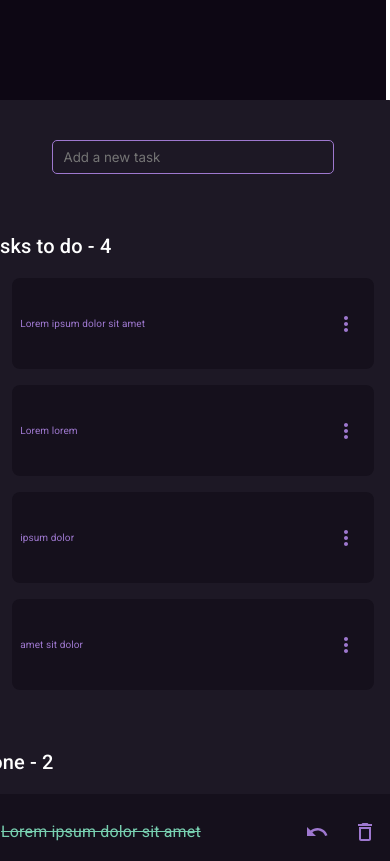
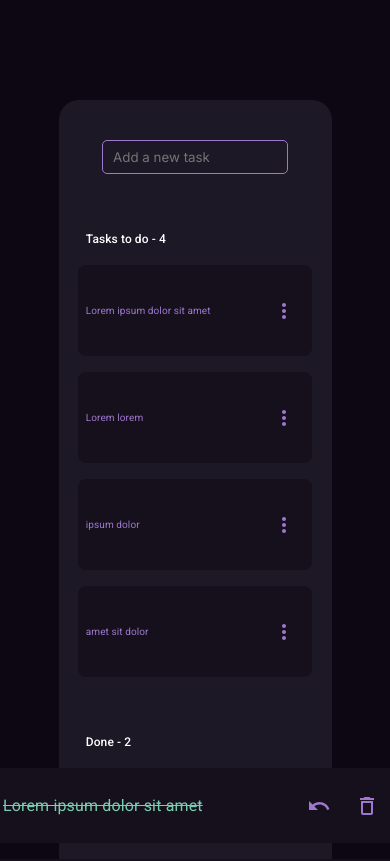
Before and after one commit to bilalseen/todolist-mui, a React (Create React App) app: page / in a window 390 px wide. Shown: the top 861 px of the page. Built offline with nearby package versions, Linux system fonts and the light colour scheme.

Commit message:
style: Refactor styles for responsiveness
- Update styling to ensure responsiveness across different screen sizes.
- Adjust layout, spacing, and sizing to provide optimal viewing experience on various devices.
- Utilize responsive design principles to enhance usability and accessibility.

```diff
--- a/src/App.js
+++ b/src/App.js
@@ -57,8 +57,8 @@ const App = () => {
     <Box
       sx={{
         bgcolor: "#0D0714",
-        width: "99vw",
         paddingBlock: "100px",
+        height: "100%",
         display: "flex",
         justifyContent: "center",
         alignItems: "center",
@@ -66,8 +66,8 @@ const App = () => {
     >
       <Box
         sx={{
-          width: 583,
-          minHeight: 658,
+          width: { xs: "70%", sm: "60%", md: "50%", lg: "40%", xl: "30%" },
+          minHeight: "75%",
           bgcolor: "#1D1825",
           borderRadius: 5,
           paddingBlock: 5,
@@ -87,7 +87,11 @@ const App = () => {
             minHeight: 250,
           }}
         >
-          <Typography variant="h6" sx={{ width: 430, color: "white" }}>
+          <Typography
+            variant="h6"
+            sx={{ width: "80%", color: "white" }}
+            fontSize={{ xs: 12, sm: 14, md: 16 }}
+          >
             Tasks to do - {todoData.length}
           </Typography>
           {todoData.map((item, index) => (
@@ -110,7 +114,11 @@ const App = () => {
             minHeight: 250,
           }}
         >
-          <Typography variant="h6" sx={{ width: 430, color: "white" }}>
+          <Typography
+            variant="h6"
+            sx={{ width: "80%", color: "white" }}
+            fontSize={{ xs: 12, sm: 14, md: 16 }}
+          >
             Done - {todoDataDone.length}
           </Typography>
           {todoDataDone.map((item, index) => (
```
